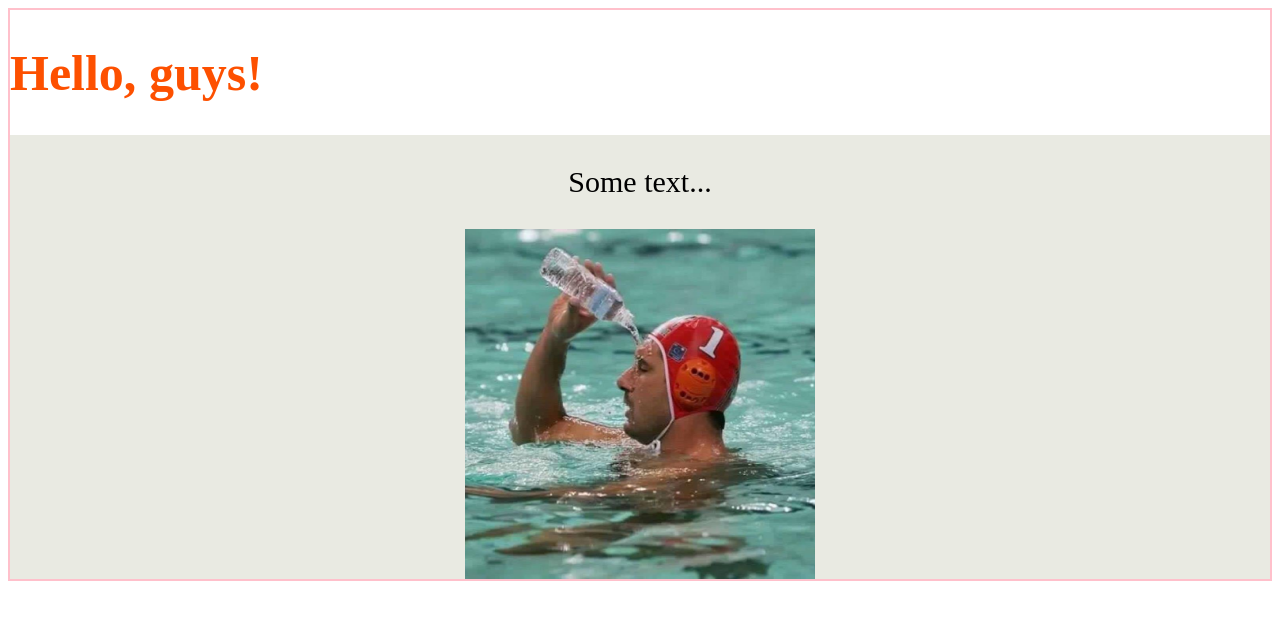
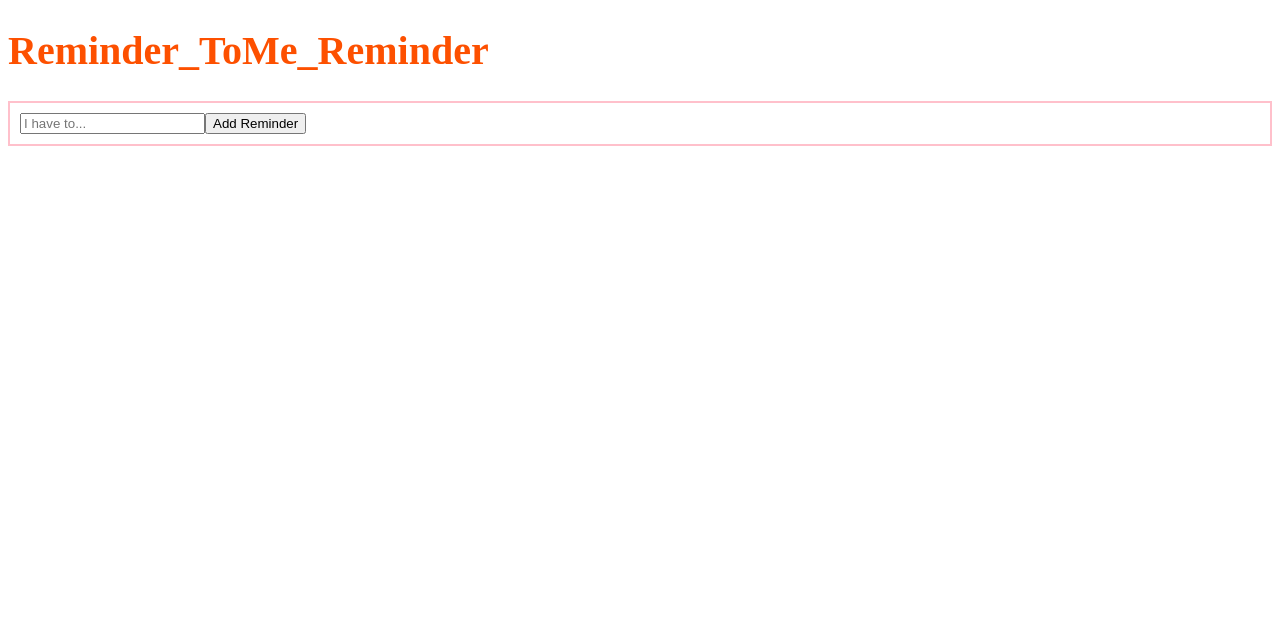
Before and after one commit to ProUnebit/Reminder_ToMe_Reminder, a React app: page / in a window 1280 px wide. Shown: the top 620 px of the page. Built offline with nearby package versions, Linux system fonts and the light colour scheme.

Commit message:
add basic redux machanic

```diff
--- a/src/components/App/App.js
+++ b/src/components/App/App.js
@@ -12,8 +12,17 @@ class App extends React.Component {
     render () {
         return (
             <div className="app">
-                <h1 className="app__title">Hello, <span>guys!</span></h1>
-                <TestComponent />
+                <h1 className="app__title">Reminder_ToMe_Reminder</h1>
+                <form className="app__form">
+                    <input
+                        className="app__form-control"
+                        placeholder="I have to..."
+                        />
+                    <button
+                        className="app__form-button"
+                        >Add Reminder
+                    </button>
+                </form>
             </div>
         )
     }
--- a/src/components/App/App.scss
+++ b/src/components/App/App.scss
@@ -6,11 +6,23 @@
 $text-color: $global-inter-orange;
 
 // |---STYLES---|
-    border: 2px solid pink;
+
 
     &__title {
-        font-size: 50px;
+        font-size: 40px;
         color: $text-color;
     }
 
+    &__form {
+        border: 2px pink solid;
+        padding: 10px;
+    }
+
+    &__form-control {
+
+    }
+
+    &__form-button {
+
+    }
 }
--- /dev/null
+++ b/src/constants.js
@@ -0,0 +1 @@
+export const ADD_REMINDER = 'ADD_REMINDER';
--- a/src/index.js
+++ b/src/index.js
@@ -1,5 +1,15 @@
 import React from 'react';
 import ReactDOM from 'react-dom';
 import App from './components/App/App';
+import { Provider } from 'react-redux';
+import { createStore } from 'redux';
+import reducer from './reducers';
 
-ReactDOM.render(<App />, document.querySelector('#root'));
+const store = createStore(reducer);
+
+ReactDOM.render(
+    <Provider store = {store}>
+        <App />
+    </Provider>,
+    document.querySelector('#root')
+);
--- /dev/null
+++ b/src/reducers/index.js
@@ -0,0 +1,23 @@
+import { ADD_REMINDER } from '../constants';
+
+const reminder = (action) => {
+    return {
+        text: action.text,
+        id: Math.random()
+
+    }
+}
+
+const reminders = (state = [], action) => {
+    let reminders = null;
+    switch(action.type) {
+        case ADD_REMINDER:
+        reminders = [...state, reminder(action)];
+        console.log('reminders as state', reminders);
+        return reminders;
+        default:
+            return state;
+    }
+}
+
+export default reminders;
```
Also changed, not shown: src/actions/index.js (added, +10 -0 lines).
